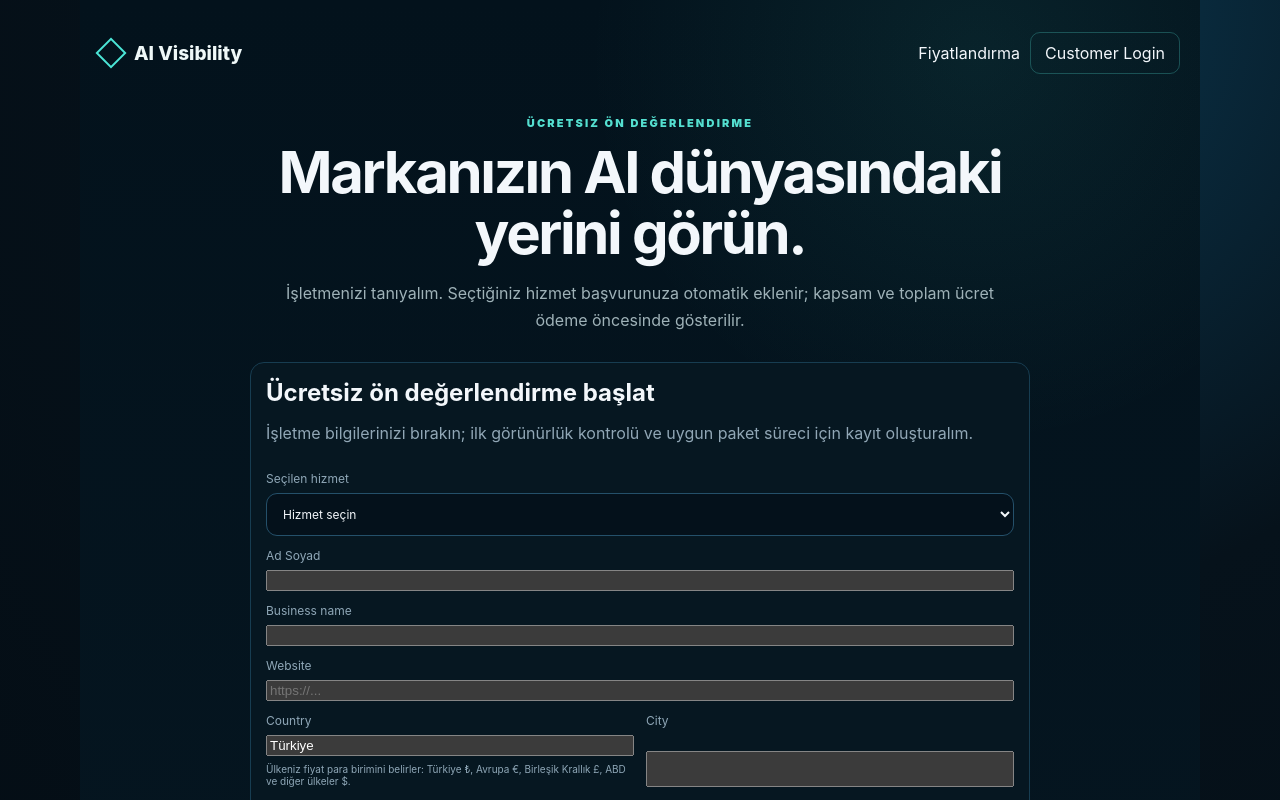
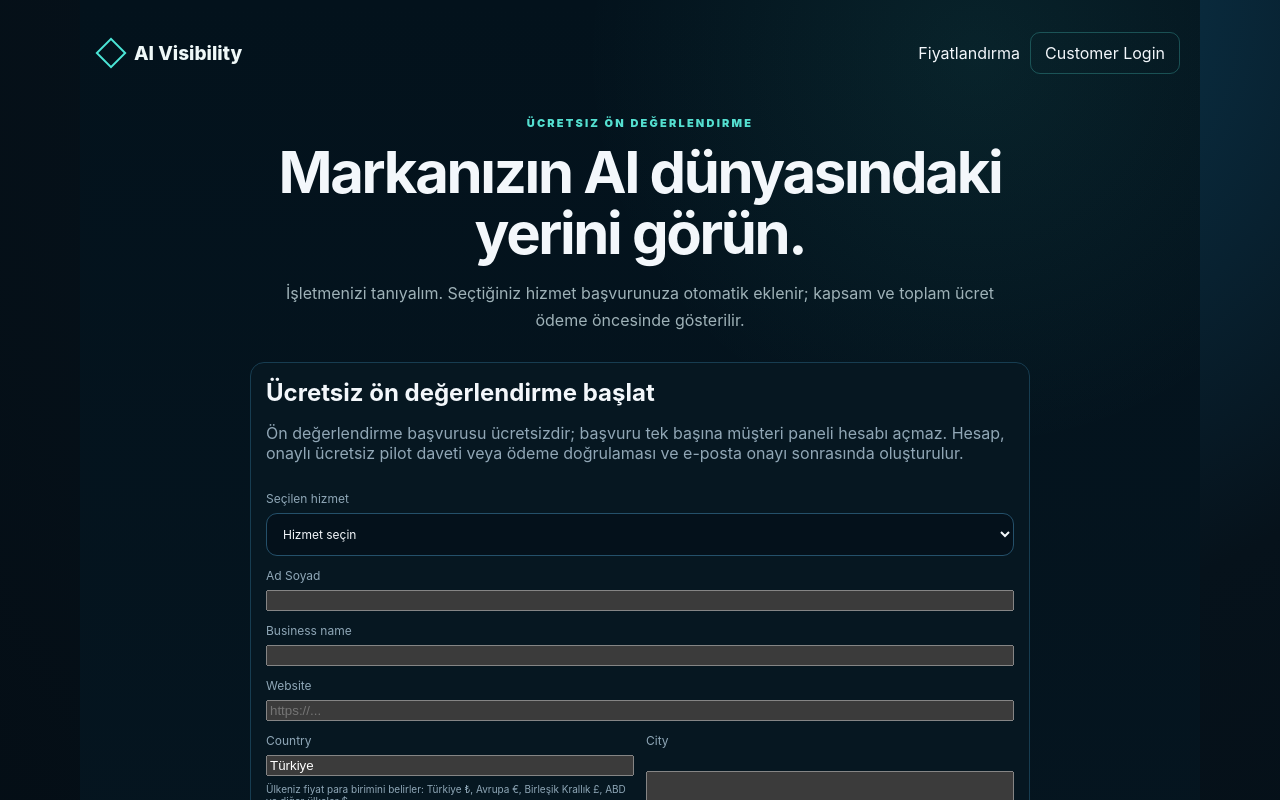
Before and after one commit to mehmetozan-5858/ai-visibility, a Next.js app: page /yeni-musteri in a window 1280 px wide. Shown: the top 800 px of the page. Built offline with nearby package versions, Linux system fonts and the light colour scheme.

Commit message:
fix: clearly distinguish free assessment request from account activation

```diff
--- a/components/NewCustomerLeadForm.js
+++ b/components/NewCustomerLeadForm.js
@@ -6,8 +6,8 @@ import {useLanguage} from "./LanguageProvider";
 const sectors=["Otel / Konaklama","Restoran / Kafe","Sağlık","Hukuk","Emlak","Otomotiv","E-ticaret","Tekstil / Giyim","Eğitim","Turizm","B2B / Sanayi","Diğer"];
 const countries=["Türkiye","United Kingdom","United States","Germany","France","Italy","Spain","Netherlands","Belgium","Austria","Ireland","Portugal","Poland","Romania","Bulgaria","Greece","Sweden","Norway","Denmark","Finland","Switzerland","Canada","Australia","United Arab Emirates","Saudi Arabia","Qatar","Japan","South Korea","India","China","Brazil","Mexico","South Africa"];
 const text={
- tr:{title:"Ücretsiz ön değerlendirme başlat",help:"İşletme bilgilerinizi bırakın; ilk görünürlük kontrolü ve uygun paket süreci için kayıt oluşturalım.",name:"Ad Soyad",business:"İşletme adı",website:"Web sitesi",country:"Ülke",city:"Şehir",sector:"Sektör",select:"Seçin",email:"E-posta",phone:"Telefon / WhatsApp",send:"Ön değerlendirme iste",sending:"Gönderiliyor…",done:"Başvuru alındı ✓",ok:"Başvurunuz alındı. İşletmenizi inceleyip size uygun analiz ve teklif süreci hazırlanacak.",fail:"Başvuru gönderilemedi.",countryHelp:"Ülkeniz fiyat para birimini belirler: Türkiye ₺, Avrupa €, Birleşik Krallık £, ABD ve diğer ülkeler $."},
- en:{title:"Start a free assessment",help:"Share your business details to begin the visibility review and package process.",name:"Full name",business:"Business name",website:"Website",country:"Country",city:"City",sector:"Industry",select:"Select",email:"Email",phone:"Phone / WhatsApp",send:"Request assessment",sending:"Sending…",done:"Application received ✓",ok:"Your application has been received. We will review your business and prepare the appropriate analysis and offer process.",fail:"Could not submit your application.",countryHelp:"Your country determines the pricing currency: Türkiye ₺, Europe €, United Kingdom £, United States and all other countries $."}
+ tr:{title:"Ücretsiz ön değerlendirme başlat",help:"Ön değerlendirme başvurusu ücretsizdir; başvuru tek başına müşteri paneli hesabı açmaz. Hesap, onaylı ücretsiz pilot daveti veya ödeme doğrulaması ve e-posta onayı sonrasında oluşturulur.",name:"Ad Soyad",business:"İşletme adı",website:"Web sitesi",country:"Ülke",city:"Şehir",sector:"Sektör",select:"Seçin",email:"E-posta",phone:"Telefon / WhatsApp",send:"Ön değerlendirme iste",sending:"Gönderiliyor…",done:"Başvuru alındı ✓",ok:"Başvurunuz alındı. İşletmenizi inceleyip size uygun analiz ve teklif süreci hazırlanacak.",fail:"Başvuru gönderilemedi.",countryHelp:"Ülkeniz fiyat para birimini belirler: Türkiye ₺, Avrupa €, Birleşik Krallık £, ABD ve diğer ülkeler $."},
+ en:{title:"Start a free assessment",help:"The assessment request is free and does not create a portal account. Account setup follows an approved free pilot invitation or verified payment and email confirmation.",name:"Full name",business:"Business name",website:"Website",country:"Country",city:"City",sector:"Industry",select:"Select",email:"Email",phone:"Phone / WhatsApp",send:"Request assessment",sending:"Sending…",done:"Application received ✓",ok:"Your application has been received. We will review your business and prepare the appropriate analysis and offer process.",fail:"Could not submit your application.",countryHelp:"Your country determines the pricing currency: Türkiye ₺, Europe €, United Kingdom £, United States and all other countries $."}
 };
 
 const services=["business-diagnosis","business-solution","business-monitoring"];
```
